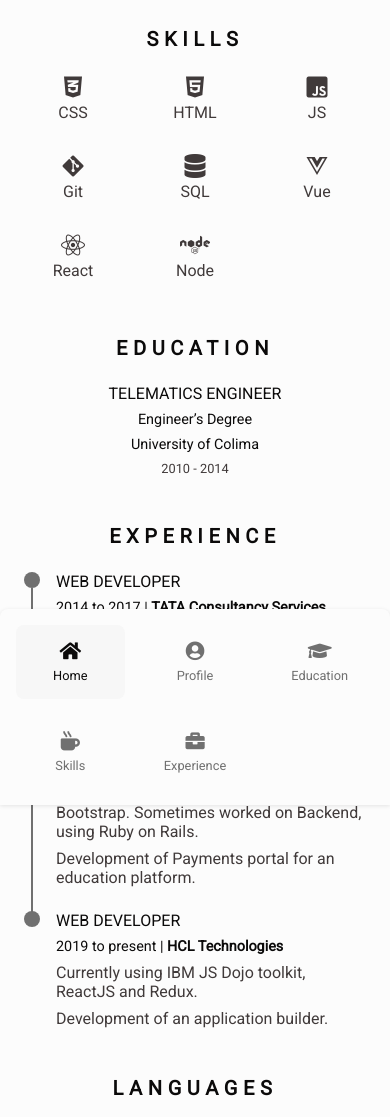
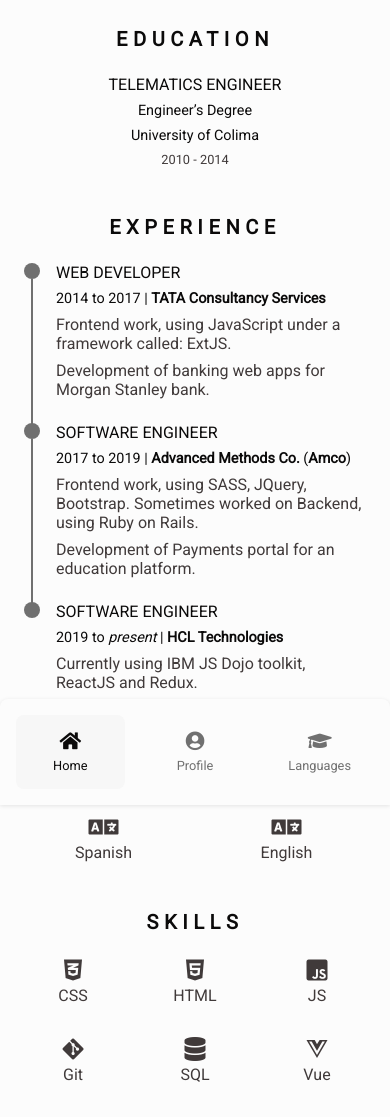
Before and after one commit to emigdio821/emigdio821-resume.github.io, a plain HTML site: page index.html in a window 390 px wide. Shown: the part 883-2000 px from the top of the page. Drawn offline with Linux system fonts and the light colour scheme.

Commit message:
updated layout, added scrolling animation on mobile

```diff
--- a/assets/css/styles.css
+++ b/assets/css/styles.css
@@ -2,9 +2,11 @@
 
 /* CSS variables */
 :root {
-  --header-height: 3rem;
+  --header-height: 4rem;
 
   --body-color: #fcfcfc;
+  --body-color-alt: #606060;
+  /* --body-color: #fcfcfc; */
   --title-color: #0b0a0a;
   --text-color: #403a3a;
   --text-color-light: #707070;
@@ -42,15 +44,21 @@ html {
   scroll-behavior: smooth;
 }
 
+body {
+  transition: background-color 0.3s;
+}
+
 /* Dark theme */
 body.dark-theme {
   --body-color: #2b2b2b;
+  --body-color-alt: #2b2b2b;
   --text-color: #bfbfbf;
   --title-color: #f2f2f2;
   --container-color: #212121;
   --container-color-alt: #181616;
   --container-color-hover: #313131;
 }
+
 .change-theme {
   right: 0;
   top: 2.2rem;
@@ -224,6 +232,11 @@ img {
 /* Section */
 .section {
   padding: 1.5rem 0;
+}
+
+
+.hobbies.section {
+  padding-bottom: 4rem;
 }
 
 .section-title {
@@ -526,13 +539,13 @@ img {
 .scrolltop {
   right: 1rem;
   bottom: -20%;
-  padding: 0.8rem;
   display: flex;
   position: fixed;
   transition: 0.4s;
   visibility: hidden;
   align-items: center;
   border-radius: 0.5rem;
+  padding: 0.5rem 0.3rem;
   justify-content: center;
   z-index: var(--z-tooltip);
   background-color: var(--container-color-alt);
@@ -592,6 +605,7 @@ img {
 @media screen and (min-width: 968px) {
   body {
     margin: 3rem 0;
+    background-color: var(--body-color-alt);
   }
 
   .bd-container {
--- a/assets/js/main.js
+++ b/assets/js/main.js
@@ -43,6 +43,17 @@ function scrollActive() {
   });
 }
 window.addEventListener("scroll", scrollActive);
+
+// Scroll animation
+document.querySelectorAll('a[href^="#"]').forEach((anchor) => {
+  anchor.addEventListener("click", function (e) {
+    e.preventDefault();
+
+    document.querySelector(this.getAttribute("href")).scrollIntoView({
+      behavior: "smooth",
+    });
+  });
+});
 
 // Scroll top button
 function scrollTop() {
--- a/index.html
+++ b/index.html
@@ -21,7 +21,7 @@
     <!-- Header -->
     <header class="l-header" id="header">
       <nav class="nav bd-container">
-        <a href="#" class="nav__logo">EMIGDIO <b>TORRES</b></a>
+        <a href="#home" class="nav__logo">EMIGDIO <b>TORRES</b></a>
         <div class="nav__menu" id="nav-menu">
           <ul class="nav__list">
             <li class="nav__item">
@@ -35,25 +35,10 @@
               </a>
             </li>
             <li class="nav__item">
-              <a href="#education" class="nav__link">
-                <i class="fas fa-graduation-cap nav__icon"></i>Education
+              <a href="#languages" class="nav__link">
+                <i class="fas fa-graduation-cap nav__icon"></i>Languages
               </a>
             </li>
-            <li class="nav__item">
-              <a href="#skills" class="nav__link">
-                <i class="fas fa-mug-hot nav__icon"></i>Skills
-              </a>
-            </li>
-            <li class="nav__item">
-              <a href="#experience" class="nav__link">
-                <i class="fas fa-briefcase nav__icon"></i>Experience
-              </a>
-            </li>
-            <!-- <li class="nav__item">
-              <a href="#hobbies" class="nav__link">
-                <i class="fas fa-ghost nav__icon"></i>Hobbies
-              </a>
-            </li> -->
           </ul>
         </div>
         <div class="nav__toggle" id="nav-toggle">
@@ -147,49 +132,8 @@
             </p>
           </section>
 
-          <!-- Skills -->
-          <section class="skills section" id="skills">
-            <h2 class="section-title">Skills</h2>
-            <div class="skills__container bd-grid">
-              <div class="skills__content">
-                <i class="fab fa-css3-alt skills__icon"></i>
-                <span class="skills__name">CSS</span>
-              </div>
-              <div class="skills__content">
-                <i class="fab fa-html5 skills__icon"></i>
-                <span class="skills__name">HTML</span>
-              </div>
-              <div class="skills__content">
-                <i class="fab fa-js-square skills__icon"></i>
-                <span class="skills__name">JS</span>
-              </div>
-              <div class="skills__content">
-                <i class="fab fa-git-alt skills__icon"></i>
-                <span class="skills__name">Git</span>
-              </div>
-              <div class="skills__content">
-                <i class="fas fa-database skills__icon"></i>
-                <span class="skills__name">SQL</span>
-              </div>
-              <div class="skills__content">
-                <i class="fab fa-vuejs skills__icon"></i>
-                <span class="skills__name">Vue</span>
-              </div>
-              <div class="skills__content">
-                <i class="fab fa-react skills__icon"></i>
-                <span class="skills__name">React</span>
-              </div>
-              <div class="skills__content">
-                <i class="fab fa-node skills__icon"></i>
-                <span class="skills__name">Node</span>
-              </div>
-            </div>
-          </section>
-        </div>
-
-        <div class="resume__right">
           <!-- Education -->
-          <section class="education section" id="education">
+          <section class="education section">
             <h2 class="section-title">Education</h2>
             <div class="education__container bd-grid">
               <div class="education__content">
@@ -206,8 +150,11 @@
               </div>
             </div>
           </section>
+        </div>
+
+        <div class="resume__right">
           <!-- Experience -->
-          <section class="experience section" id="experience">
+          <section class="experience section">
             <h2 class="section-title">Experience</h2>
             <div class="experience__container bd-grid">
               <div class="experience__content">
@@ -254,9 +201,9 @@
                   <!-- <span class="experience__line"></span> -->
                 </div>
                 <div class="experience__data bd-grid">
-                  <h3 class="experience__title">Web Developer</h3>
+                  <h3 class="experience__title">Software Engineer</h3>
                   <span class="experience__company">
-                    2019 to present | <b>HCL Technologies</b>
+                    2019 to <i>present</i> | <b>HCL Technologies</b>
                   </span>
                   <p class="experience__description">
                     Currently using IBM JS Dojo toolkit, ReactJS and Redux.
@@ -268,7 +215,7 @@
           </section>
 
           <!-- Languages -->
-          <section class="languages section">
+          <section class="languages section" id="languages">
             <h2 class="section-title">Languages</h2>
             <div class="languages__container bd-grid">
               <div class="languages__content">
@@ -278,6 +225,45 @@
               <div class="languages__content">
                 <i class="fas fa-language languages__icon"></i>
                 <span class="languages__name">English</span>
+              </div>
+            </div>
+          </section>
+
+          <!-- Skills -->
+          <section class="skills section">
+            <h2 class="section-title">Skills</h2>
+            <div class="skills__container bd-grid">
+              <div class="skills__content">
+                <i class="fab fa-css3-alt skills__icon"></i>
+                <span class="skills__name">CSS</span>
+              </div>
+              <div class="skills__content">
+                <i class="fab fa-html5 skills__icon"></i>
+                <span class="skills__name">HTML</span>
+              </div>
+              <div class="skills__content">
+                <i class="fab fa-js-square skills__icon"></i>
+                <span class="skills__name">JS</span>
+              </div>
+              <div class="skills__content">
+                <i class="fab fa-git-alt skills__icon"></i>
+                <span class="skills__name">Git</span>
+              </div>
+              <div class="skills__content">
+                <i class="fas fa-database skills__icon"></i>
+                <span class="skills__name">SQL</span>
+              </div>
+              <div class="skills__content">
+                <i class="fab fa-vuejs skills__icon"></i>
+                <span class="skills__name">Vue</span>
+              </div>
+              <div class="skills__content">
+                <i class="fab fa-react skills__icon"></i>
+                <span class="skills__name">React</span>
+              </div>
+              <div class="skills__content">
+                <i class="fab fa-node skills__icon"></i>
+                <span class="skills__name">Node</span>
               </div>
             </div>
           </section>
@@ -316,7 +302,7 @@
       </div>
     </main>
 
-    <a href="#" class="scrolltop" id="scroll-top">
+    <a href="#home" class="scrolltop" id="scroll-top">
       <i class="fas fa-arrow-up scrolltop__icon"></i>
     </a>
 
```
Also changed, not shown: 1 other file.
